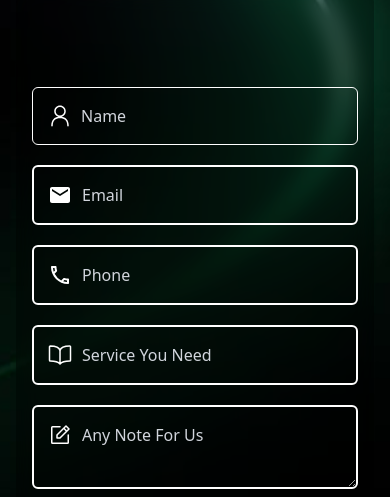
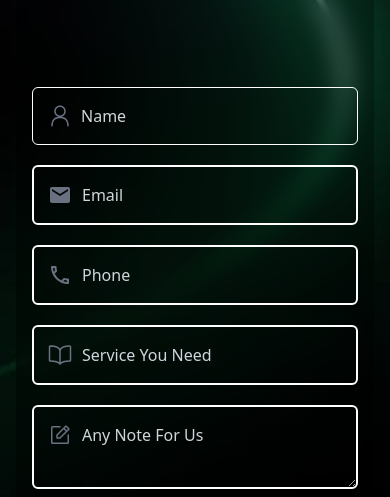
Before and after one commit to heyananthu/Net-Spoc, a React (Vite) app in the folder net_spoc/: page /contactus in a window 390 px wide. Shown: the part 1043-1540 px from the top of the page. Built offline with nearby package versions, Linux system fonts and the light colour scheme.

Commit message:
issue in phone number filed fixed

```diff
--- a/net_spoc/src/App.jsx
+++ b/net_spoc/src/App.jsx
@@ -5,6 +5,7 @@ import NavHeader from './NavHeader'
 import { BrowserRouter, Route, Routes } from 'react-router-dom'
 import ContactUs from './Components/Pages/ContactUS/ContactUs'
 import Login from './Components/Pages/Login/Login'
+import PrivacyPolicy from './Components/Pages/Privacy Policy/PrivacyPolicy'
 
 function App() {
   return (
@@ -15,6 +16,7 @@ function App() {
           } />
           <Route path='/contactus' element={<ContactUs />} />
           <Route path='/login' element={<Login />} />
+          {/* <Route path='/privacypolicy' element={<PrivacyPolicy/>} /> */}
         </Routes>
       </div>
     </BrowserRouter>
--- a/net_spoc/src/Components/LangingPage/Footer.jsx
+++ b/net_spoc/src/Components/LangingPage/Footer.jsx
@@ -5,6 +5,7 @@ import x from '../../assets/x.png';
 import instagram from '../../assets/Instagram.png';
 import linkedin from '../../assets/linkedin.png';
 import youtube from '../../assets/youtube.png';
+import { Link } from 'react-router-dom';
 
 function Footer() {
     return (
@@ -28,9 +29,10 @@ function Footer() {
                 {/* Right Section */}
                 <div className="space-y-24 md:mt-16">
                     <ul className="text-white space-y-5 text-sm">
-                        <li>About Us</li>
-                        <li>Privacy Policy</li>
-                        <li>Terms & Conditions</li>
+                        <li className='cursor-pointer'>About Us</li>
+                        <div className='cursor-pointer'>
+                        <Link to={'/privacypolicy'}><li>Privacy Policy</li></Link></div>
+                        <li className='cursor-pointer'>Terms & Conditions</li>
                     </ul>
 
                     <div className="flex gap-5 md:justify-end mt-3 md:mt-36">
--- a/net_spoc/src/Components/Pages/ContactUS/FormSection.jsx
+++ b/net_spoc/src/Components/Pages/ContactUS/FormSection.jsx
@@ -80,7 +80,7 @@ function FormSection() {
                                     required
                                     className='p-4 py-4 border-1 w-full  border-white  rounded-md bg-transparent text-white placeholder-gray-300 focus:border-2 focus:border-violet-600 pl-12'
                                 />
-                                <RxPerson className='absolute left-4 top-1/2 transform -translate-y-1/2 text-white size-6' />
+                                <RxPerson className='absolute left-4 top-1/2 transform -translate-y-1/2 text-gray-500 size-6' />
                             </div>
 
                             <div className='relative w-full'>
@@ -93,20 +93,23 @@ function FormSection() {
                                     required
                                     className='p-4 py-4 border-2 w-full  border-white  rounded-md bg-transparent text-white placeholder-gray-300 focus:border-violet-600 pl-12'
                                 />
-                                <MdEmail className='absolute left-4 top-1/2 transform -translate-y-1/2 text-white size-6' />
+                                <MdEmail className='absolute left-4 top-1/2 transform -translate-y-1/2 text-gray-500 size-6' />
                             </div>
 
                             <div className='relative w-full'>
                                 <input
-                                    type='text'
+                                    type='tel'
                                     placeholder='Phone'
                                     name="phone"
                                     value={phone}
-                                    onChange={(e) => { setPhone(e.target.value) }}
+                                    onChange={(e) => {
+                                        const numericValue = e.target.value.replace(/\D/g, ""); // Remove non-numeric characters
+                                        setPhone(numericValue);
+                                    }}
                                     required
                                     className='p-4 py-4 border-2 w-full  border-white  rounded-md bg-transparent text-white placeholder-gray-300 focus:border-violet-600 pl-12'
                                 />
-                                <MdOutlineLocalPhone className='absolute left-4 top-1/2 transform -translate-y-1/2 text-white size-6' />
+                                <MdOutlineLocalPhone className='absolute left-4 top-1/2 transform -translate-y-1/2 text-gray-500 size-6' />
                             </div>
 
                             <div className='relative w-full'>
@@ -119,7 +122,7 @@ function FormSection() {
                                     required
                                     className='p-4 py-4 border-2 w-full  border-white  rounded-md bg-transparent text-white placeholder-gray-300 focus:border-violet-600 pl-12'
                                 />
-                                <IoBookOutline className='absolute left-4 top-1/2 transform -translate-y-1/2 text-white size-6' />
+                                <IoBookOutline className='absolute left-4 top-1/2 transform -translate-y-1/2 text-gray-500 size-6' />
                             </div>
 
                             <div className='relative w-full'>
@@ -132,7 +135,7 @@ function FormSection() {
                                     required
                                     className='p-4 py-4 border-2 w-full  border-white  rounded-md bg-transparent text-white placeholder-gray-300 focus:border-violet-600 pl-12'
                                 />
-                                <PiNotePencil className='absolute left-4 top-1/3 transform -translate-y-1/2 text-white size-6' />
+                                <PiNotePencil className='absolute left-4 top-1/3 transform -translate-y-1/2 text-gray-500 size-6' />
                             </div>
 
                             <button type="submit" className='cursor-pointer flex justify-center items-center gap-2 w-full h-[4rem] rounded-lg
--- a/net_spoc/src/Components/Pages/Login/Login.jsx
+++ b/net_spoc/src/Components/Pages/Login/Login.jsx
@@ -56,7 +56,7 @@ function Login() {
 
                             {/* Forgot Password */}
                             <div className="flex items-center justify-end text-white">
-                                <a href="#" className="text-sm font-medium text-primary-600 hover:underline dark:text-primary-500">Forgot password?</a>
+                                <a href="#" className="text-sm font-medium text-primary-600 font-poppins hover:underline dark:text-primary-500">Forgot password?</a>
                             </div>
 
                             {/* Sign In Button */}
--- /dev/null
+++ b/net_spoc/src/Components/Pages/Privacy Policy/Hero.jsx
@@ -0,0 +1,21 @@
+import React from 'react'
+import bgimage from '../../../assets/Coreobj-bg-img.png'
+function Hero() {
+    return (
+        <div className='bg-cover h-screen bg-top' style={{
+            backgroundImage: `url(${bgimage})`
+        }}>
+            <div className=' max-w-7xl mx-auto text-white '>
+                <h1 className='font-audiowide text-4xl mt-12 text-center'>Privacy Policy</h1>
+                <div className='space-y-6'>
+                    <h1 className='font-audiowide text-3xl mt-12'>Welcome to NetSpoc!</h1>
+                    <p className='font-poppins'>We respect your privacy and are committed to protecting your personal information. This Privacy Policy explains how we collect, use, disclose, and protect your information when you use our internet service.</p>
+                </div>
+
+            </div>
+
+        </div>
+    )
+}
+
+export default Hero
--- /dev/null
+++ b/net_spoc/src/Components/Pages/Privacy Policy/PrivacyPolicy.jsx
@@ -0,0 +1,14 @@
+import React from 'react'
+import Navbar from '../../LangingPage/Navbar'
+import Hero from './Hero'
+function PrivacyPolicy() {
+    return (
+        <div className='bg-black '>
+            <Navbar />
+            <Hero/>
+
+        </div>
+    )
+}
+
+export default PrivacyPolicy
```
